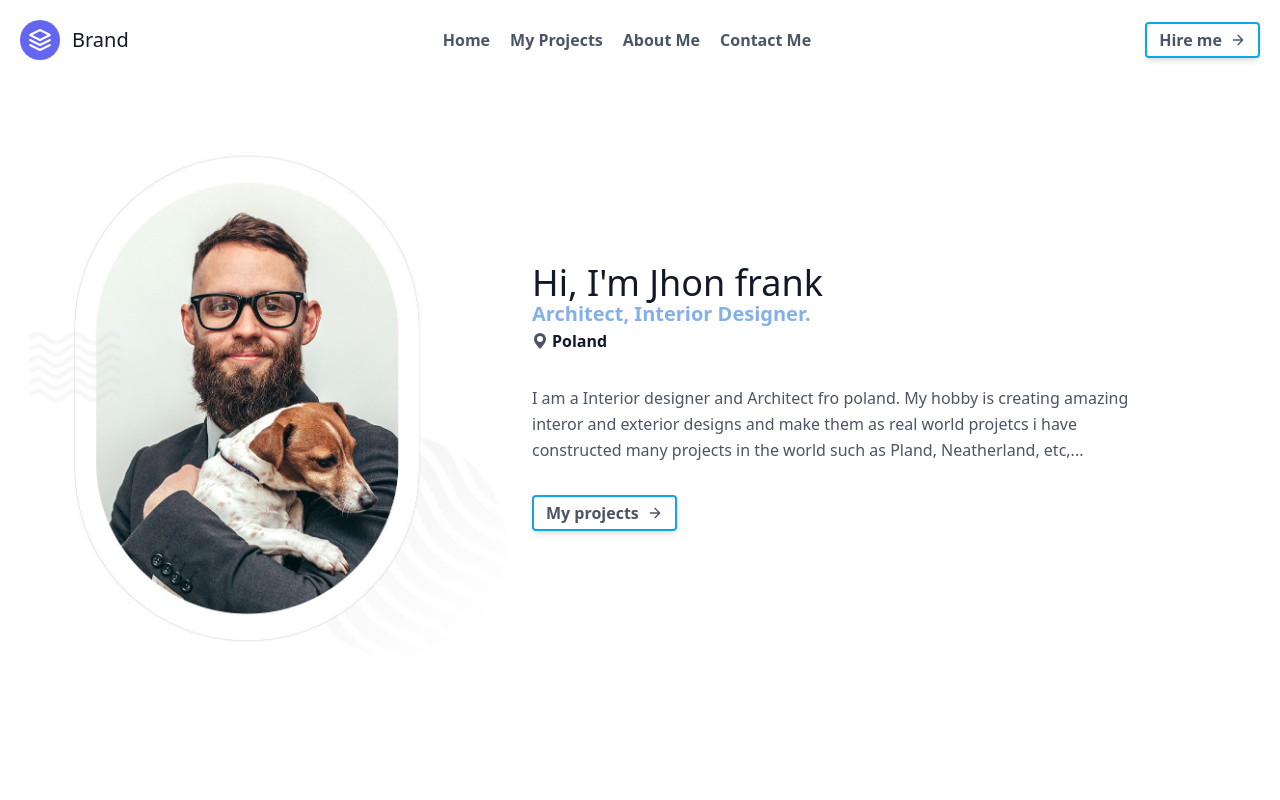
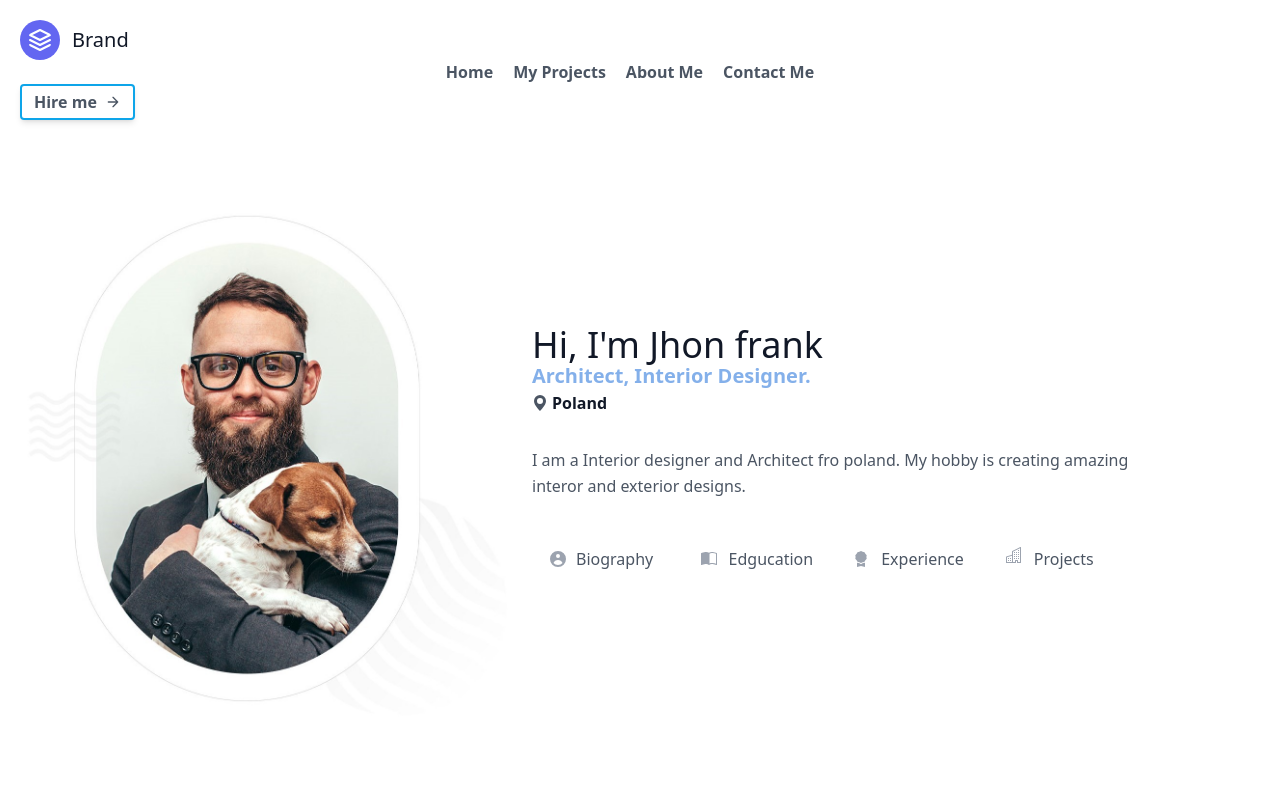
Before and after one commit to VYahyaSaad/Portfolio, a plain HTML site: page index.html in a window 1280 px wide. Shown: the top 800 px of the page. Drawn offline with nearby package versions, Linux system fonts and the light colour scheme.

Commit message:
after me

```diff
--- a/index.css
+++ b/index.css
@@ -61,3 +61,9 @@
   text-align: center;
   margin-top: -75px;
 } */
+
+.ul-1{
+    width: 100%;
+    display: grid;
+    grid-template-columns: 1fr 1fr 1fr 1fr;
+}
--- a/index.html
+++ b/index.html
@@ -9,10 +9,11 @@
     <title>Portfolio | Yahya saad</title>
   </head>
   <body>
-    <header class="text-gray-600 body-font">
+    <header class="text-gray-600 body-font sticky top-0 inset-x-0 flex flex-wrap sm:justify-start">
       <div
-        class="container mx-auto flex flex-wrap p-5 flex-col md:flex-row items-center"
-      >
+        class="container mx-auto flex flex-wrap p-5 flex-col md:flex-row items-center hidden overflow-hidden transition-all duration-300 basis-full grow sm:block"
+          id="navbar-collapse-basic"
+        >
         <a
           class="flex title-font font-medium items-center text-gray-900 mb-4 md:mb-0"
         >
@@ -34,6 +35,7 @@
         </a>
         <nav
           class="md:ml-auto md:mr-auto flex flex-wrap items-center text-base justify-center"
+          data-hs-scrollspy="#scrollspy-1" data-hs-scrollspy-offset="70"  data-hs-scrollspy-scrollable-parent="#scrollspy-scrollable-parent-1"
         >
           <a
             class="mr-5 font-semibold cursor-pointer hover:text-gray-900"
@@ -124,14 +126,12 @@
           </div>
           <p class="mb-8 mt-8 leading-relaxed font-medium">
             I am a Interior designer and Architect fro poland. My hobby is
-            creating amazing interor and exterior designs and make them as real
-            world projetcs i have constructed many projects in the world such as
-            Pland, Neatherland, etc,...
+            creating amazing interor and exterior designs.
           </p>
-          <div class="flex justify-center">
-            <button
+          <div class="flex justify-center flex-col align-center">
+            <!-- <button
               class="inline-flex items-center transition-all duration-700 border-solid border-2 border-sky-500 py-1 px-3 focus:outline-none hover:shadow-lg rounded text-base mt-4 md:mt-0 shadow-md p-4 font-sans font-semibold"
-            >
+            style="width: fit-content;">
               <a href="#projects"> My projects </a>
               <svg
                 fill="none"
@@ -144,7 +144,91 @@
               >
                 <path d="M5 12h14M12 5l7 7-7 7"></path>
               </svg>
-            </button>
+            </button> -->
+
+            <ul class="ul-1">
+              <li class="mr-2">
+                <a
+                  href="#"
+                  class="inline-flex p-4 rounded-t-lg border-b-2 border-transparent hover:text-gray-600 hover:border-gray-300 dark:hover:text-gray-300 group"
+                >
+                  <svg
+                    xmlns="http://www.w3.org/2000/svg"
+                    aria-hidden="true"
+                    class="mr-2 w-5 h-5 text-gray-400 group-hover:text-gray-500 dark:text-gray-500 dark:group-hover:text-gray-300"
+                    fill="currentColor"
+                    viewBox="0 0 20 20"
+                    style="margin-top: 2px"
+                  >
+                    <path
+                      fill-rule="evenodd"
+                      d="M18 10a8 8 0 11-16 0 8 8 0 0116 0zm-6-3a2 2 0 11-4 0 2 2 0 014 0zm-2 4a5 5 0 00-4.546 2.916A5.986 5.986 0 0010 16a5.986 5.986 0 004.546-2.084A5 5 0 0010 11z"
+                      clip-rule="evenodd"
+                    ></path></svg
+                  >Biography
+                </a>
+              </li>
+              <li class="mr-2">
+                <a
+                  href="#"
+                  class="inline-flex p-4 rounded-t-lg border-b-2 border-transparent hover:text-gray-600 hover:border-gray-300 dark:hover:text-gray-300 group"
+                  ><svg
+                    xmlns="http://www.w3.org/2000/svg"
+                    aria-hidden="true"
+                    class="mt-1 mr-2 w-5 h-5 text-gray-400 group-hover:text-gray-500 dark:text-gray-500 dark:group-hover:text-gray-300"
+                    fill="currentColor"
+                    viewBox="0 0 20 20"
+                  >
+                    <path
+                      d="M8.5 2.687c.654-.689 1.782-.886 3.112-.752 1.234.124 2.503.523 3.388.893v9.923c-.918-.35-2.107-.692-3.287-.81-1.094-.111-2.278-.039-3.213.492V2.687zM8 1.783C7.015.936 5.587.81 4.287.94c-1.514.153-3.042.672-3.994 1.105A.5.5 0 0 0 0 2.5v11a.5.5 0 0 0 .707.455c.882-.4 2.303-.881 3.68-1.02 1.409-.142 2.59.087 3.223.877a.5.5 0 0 0 .78 0c.633-.79 1.814-1.019 3.222-.877 1.378.139 2.8.62 3.681 1.02A.5.5 0 0 0 16 13.5v-11a.5.5 0 0 0-.293-.455c-.952-.433-2.48-.952-3.994-1.105C10.413.809 8.985.936 8 1.783z"
+                    /></svg
+                  >Edgucation
+                </a>
+              </li>
+              <li class="mr-2">
+                <a
+                  href="#"
+                  class="inline-flex p-4 rounded-t-lg border-b-2 border-transparent hover:text-gray-600 hover:border-gray-300 dark:hover:text-gray-300 group"
+                >
+                  <svg
+                    xmlns="http://www.w3.org/2000/svg"
+                    aria-hidden="true"
+                    class="mt-1 mr-2 w-5 h-5 text-gray-400 group-hover:text-gray-500 dark:text-gray-500 dark:group-hover:text-gray-300"
+                    fill="currentColor"
+                    viewBox="0 0 20 20"
+                  >
+                    <path
+                      d="m8 0 1.669.864 1.858.282.842 1.68 1.337 1.32L13.4 6l.306 1.854-1.337 1.32-.842 1.68-1.858.282L8 12l-1.669-.864-1.858-.282-.842-1.68-1.337-1.32L2.6 6l-.306-1.854 1.337-1.32.842-1.68L6.331.864 8 0z"
+                    />
+                    <path
+                      d="M4 11.794V16l4-1 4 1v-4.206l-2.018.306L8 13.126 6.018 12.1 4 11.794z"
+                    /></svg
+                  >Experience
+                </a>
+              </li>
+              <li class="mr-2">
+                <a
+                  href="#projects"
+                  class="inline-flex p-4 rounded-t-lg border-b-2 border-transparent hover:text-gray-600 hover:border-gray-300 dark:hover:text-gray-300 group"
+                >
+                  <svg
+                    xmlns="http://www.w3.org/2000/svg"
+                    aria-hidden="true"
+                    class="mr-2 w-5 h-5 text-gray-400 group-hover:text-gray-500 dark:text-gray-500 dark:group-hover:text-gray-300"
+                    fill="currentColor"
+                    viewBox="0 0 20 20"
+                  >
+                    <path
+                      fill-rule="evenodd"
+                      d="M14.763.075A.5.5 0 0 1 15 .5v15a.5.5 0 0 1-.5.5h-3a.5.5 0 0 1-.5-.5V14h-1v1.5a.5.5 0 0 1-.5.5h-9a.5.5 0 0 1-.5-.5V10a.5.5 0 0 1 .342-.474L6 7.64V4.5a.5.5 0 0 1 .276-.447l8-4a.5.5 0 0 1 .487.022zM6 8.694 1 10.36V15h5V8.694zM7 15h2v-1.5a.5.5 0 0 1 .5-.5h2a.5.5 0 0 1 .5.5V15h2V1.309l-7 3.5V15z"
+                    />
+                    <path
+                      d="M2 11h1v1H2v-1zm2 0h1v1H4v-1zm-2 2h1v1H2v-1zm2 0h1v1H4v-1zm4-4h1v1H8V9zm2 0h1v1h-1V9zm-2 2h1v1H8v-1zm2 0h1v1h-1v-1zm2-2h1v1h-1V9zm0 2h1v1h-1v-1zM8 7h1v1H8V7zm2 0h1v1h-1V7zm2 0h1v1h-1V7zM8 5h1v1H8V5zm2 0h1v1h-1V5zm2 0h1v1h-1V5zm0-2h1v1h-1V3z"
+                    /></svg
+                  >Projects
+                </a>
+              </li>
+            </ul>
           </div>
         </div>
       </div>
@@ -293,8 +377,8 @@
     <!-- Bio -->
 
     <!--  -->
-    <section class="text-gray-600 body-font" id="projects">
-      <div class="container px-5 mb-20 mx-auto">
+    <section class="text-gray-600 body-font"  id="scrollspy-1">
+      <div class="container px-5 mb-20 mx-auto" id="projects">
         <div class="flex flex-col text-center w-full mb-20">
           <div class="text-center mb-2">
             <h1
@@ -545,7 +629,7 @@
           </div>
         </div>
       </div>
-            <div class="container px-6 mx-auto flex flex-wrap mt-5">
+      <div class="container px-6 mx-auto flex flex-wrap mt-5">
         <div class="flex flex-wrap md:-m-2 -m-1 mb-5">
           <div class="flex flex-wrap w-1/2">
             <div class="md:p-2 p-1 w-1/2">
```
Also changed, not shown: about.html (+17 -11 lines), 1 other file.
